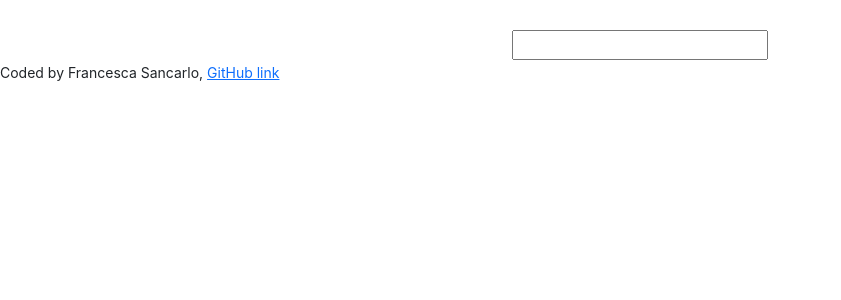
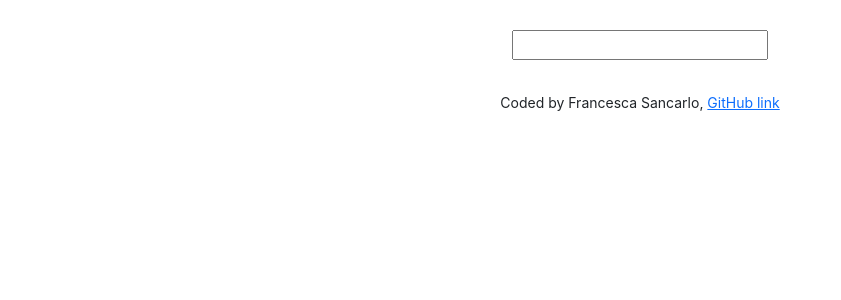
Before and after one commit to FranSanc/dictionary-app, a React (Create React App) app: page / in a window 1280 px wide. Shown: the top 300 px of the page, without its empty margins (0-841 px from the left). Built offline with nearby package versions, Linux system fonts and the light colour scheme; no server answers.

Commit message:
changed footer css

```diff
--- a/src/App.css
+++ b/src/App.css
@@ -3,6 +3,7 @@
   text-align: center;
 }
 
-.small {
+.App-footer {
   text-align: center;
+  margin: 30px 0;
 }
--- a/src/App.js
+++ b/src/App.js
@@ -10,6 +10,8 @@ function App() {
       </div>
       <main>
         <Dictionary />
+      </main>
+      <footer className="App-footer">
         <small>
           {" "}
           Coded by Francesca Sancarlo,{" "}
@@ -18,7 +20,7 @@ function App() {
             GitHub link{" "}
           </a>{" "}
         </small>
-      </main>
+      </footer>
     </div>
   );
 }
--- a/src/Dictionary.js
+++ b/src/Dictionary.js
@@ -3,8 +3,8 @@ import axios from "axios";
 import "./Dictionary.css";
 import Results from "./Results.js"
 
-export default function Dictionary() {
-  let [keyword, setKeyword] = useState("null");
+export default function Dictionary(props) {
+  let [keyword, setKeyword] = useState(props.defaultKeyword);
   let [results, setResults]= useState(null);
 
   function handleResponse(response) {
```
